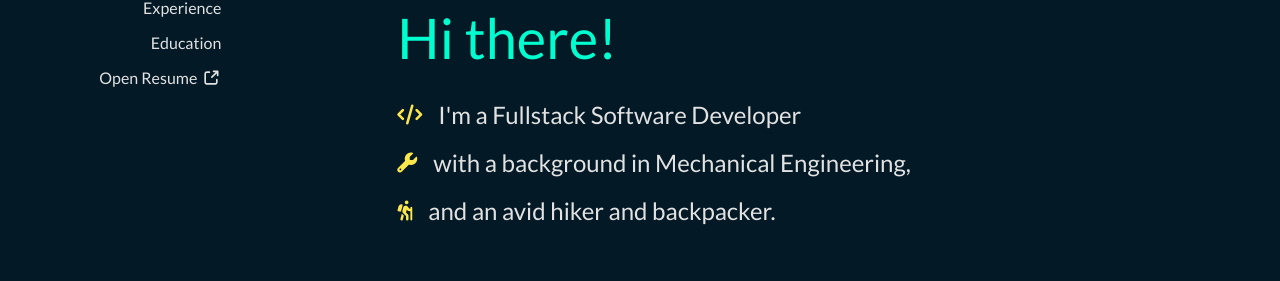
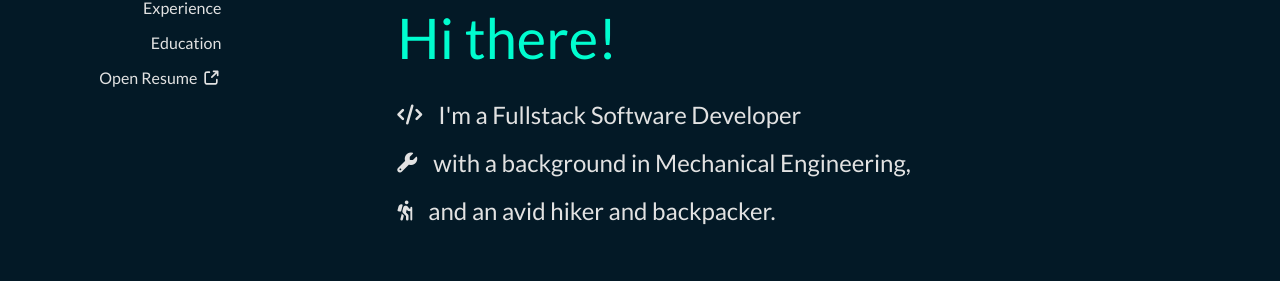
Before and after one commit to alliesoldau/personal-website, a React (Create React App) app: page / in a window 1280 px wide. Shown: the part 228-509 px from the top of the page. Built offline with nearby package versions, Linux system fonts and the light colour scheme.

Commit message:
Updated color of blurb icons

```diff
--- a/src/styles/landingPage.css
+++ b/src/styles/landingPage.css
@@ -41,7 +41,7 @@ div.blurb {
   gap: 1rem;
   .fa-solid {
     line-height: 1.25;
-    color: var(--secondary);
+    color: var(--text);
     /* opacity: 0.65; */
     font-size: 1.25rem;
     display: flex;
```
